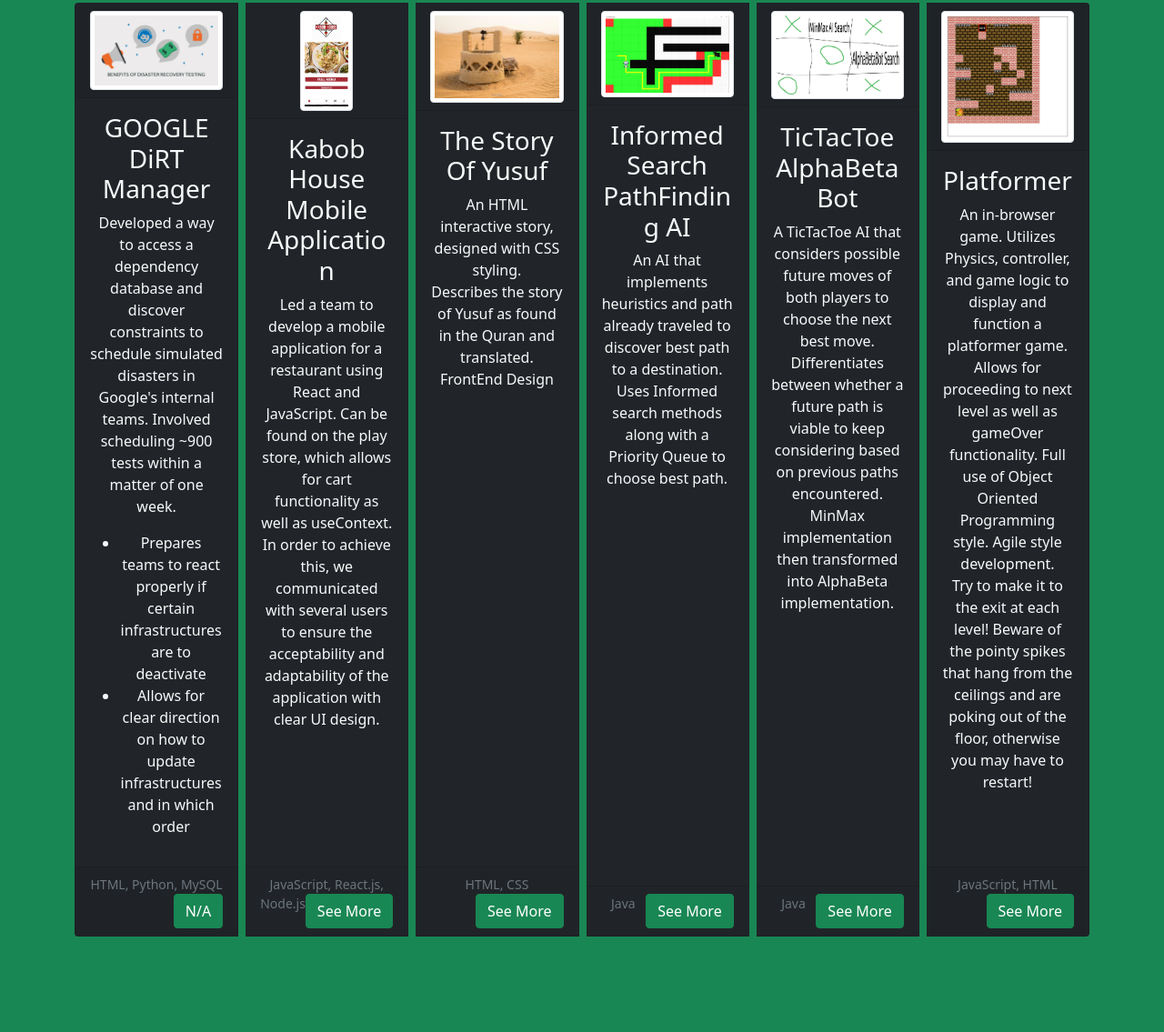
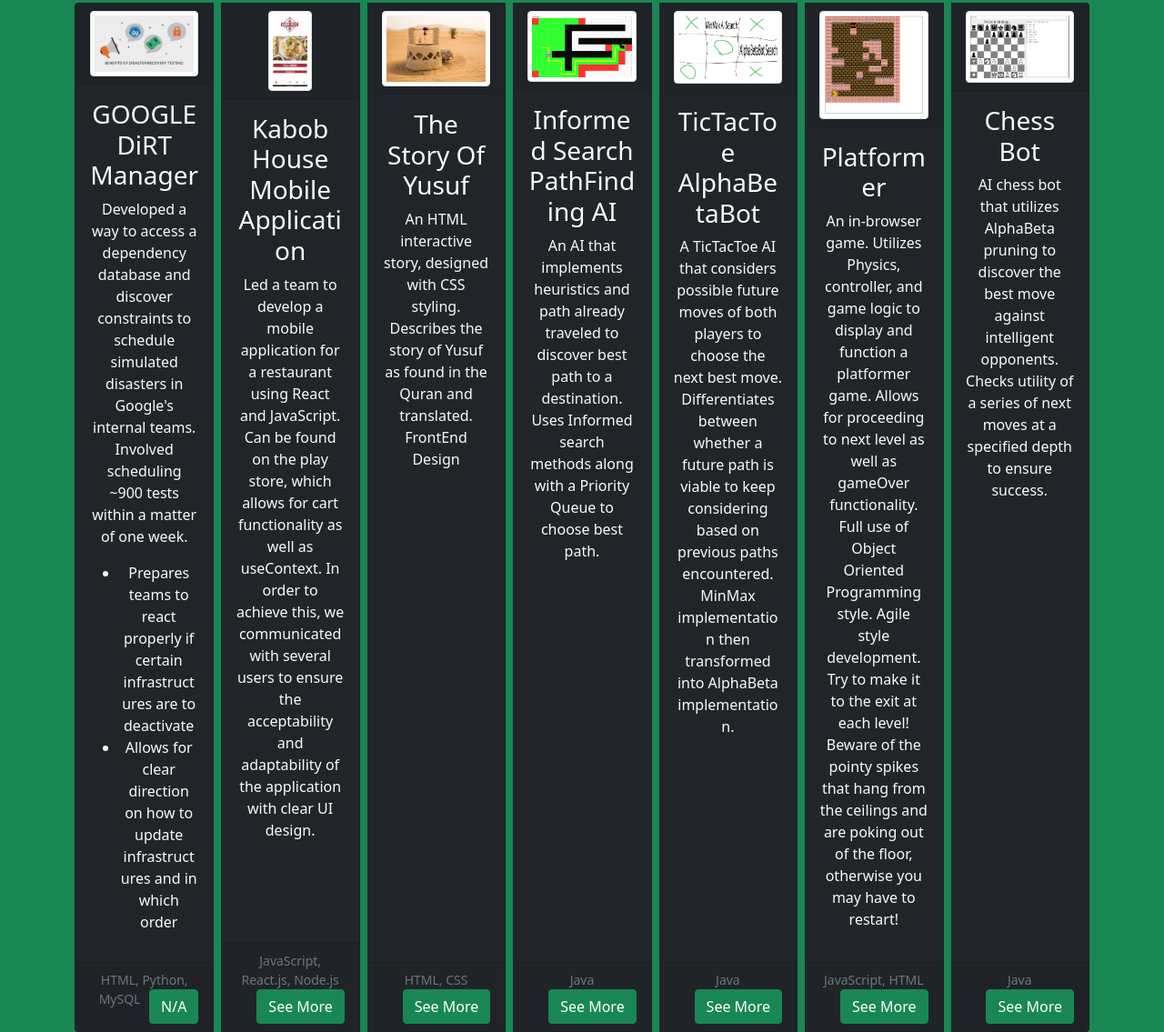
Before and after one commit to Jamalseder7008/Portfolio, a plain HTML site: page projects.html in a window 1280 px wide. Shown: the part 212-1347 px from the top of the page at 91% size. Before the commit the page ends 1242 px from the top, so only its background shows below. Drawn offline with Linux system fonts and the light colour scheme; files whose address does not match are found by name.

Commit message:
Added chess bot project

```diff
--- a/projects.html
+++ b/projects.html
@@ -188,10 +188,31 @@
                             <!-- Card Footer -->
                         <div class="card-footer">
                             <small class="text-muted"> JavaScript, HTML </small>
-                            <button onclick="window.open('https://github.com/Jamalseder7008/Tic-Tac-Toe-Bot/tree/main','_blank')" class="btn btn-success float-end"> See More </button>
+                            <button onclick="window.open('https://github.com/Jamalseder7008/PlatformerWorld','_blank')" class="btn btn-success float-end"> See More </button>
                         </div>
                     </div>
                     <!-- END:Card 6 -->
+                    <!-- START:Card 7 -->
+                    <div class="card bg-dark text-center">
+                        <!-- Card Header -->
+                        <div class="card-header">
+                            <img class="img-thumbnail" src="assets/ChessBot.png">
+                        </div>
+                            <!-- Card Body -->
+                        <div class="card-body">
+                            <h3 class="card-title">Chess Bot</h3>
+                            <p class="card-text">
+                                AI chess bot that utilizes AlphaBeta pruning to discover the best move against intelligent opponents.
+                                Checks utility of a series of next moves at a specified depth to ensure success.
+                            </p>
+                        </div >
+                            <!-- Card Footer -->
+                        <div class="card-footer">
+                            <small class="text-muted"> Java </small>
+                            <button onclick="window.open('https://github.com/Jamalseder7008/IntroToAI/tree/main/JSeder_ChessBot','_blank')" class="btn btn-success float-end"> See More </button>
+                        </div>
+                    </div>
+                    <!-- END:Card 7 -->
                 </div>
                 <!-- END:Card Group -->
             </div>
```
Also changed, not shown: assets/ChessBot.png (added).
